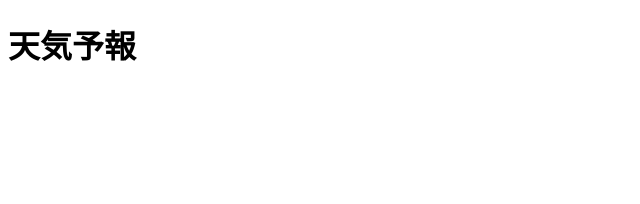
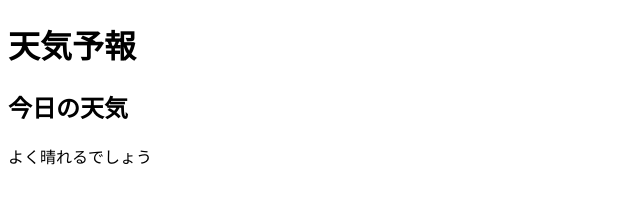
Before and after one commit to winghayashi/samurai-terakoya, a plain HTML site: page HTML_CSS/index.html in a window 1280 px wide. Shown: the whole page, without its empty margins (0-640 px from the left). Drawn offline with Linux system fonts and the light colour scheme.

Commit message:
mainタグ追加

```diff
--- a/HTML_CSS/index.html
+++ b/HTML_CSS/index.html
@@ -9,5 +9,9 @@
     <header>
       <h1>天気予報</h1>
     </header>
+    <main>
+      <h2>今日の天気</h2>
+      <p>よく晴れるでしょう</p>
+    </main>
   </body>
 </html>
```
